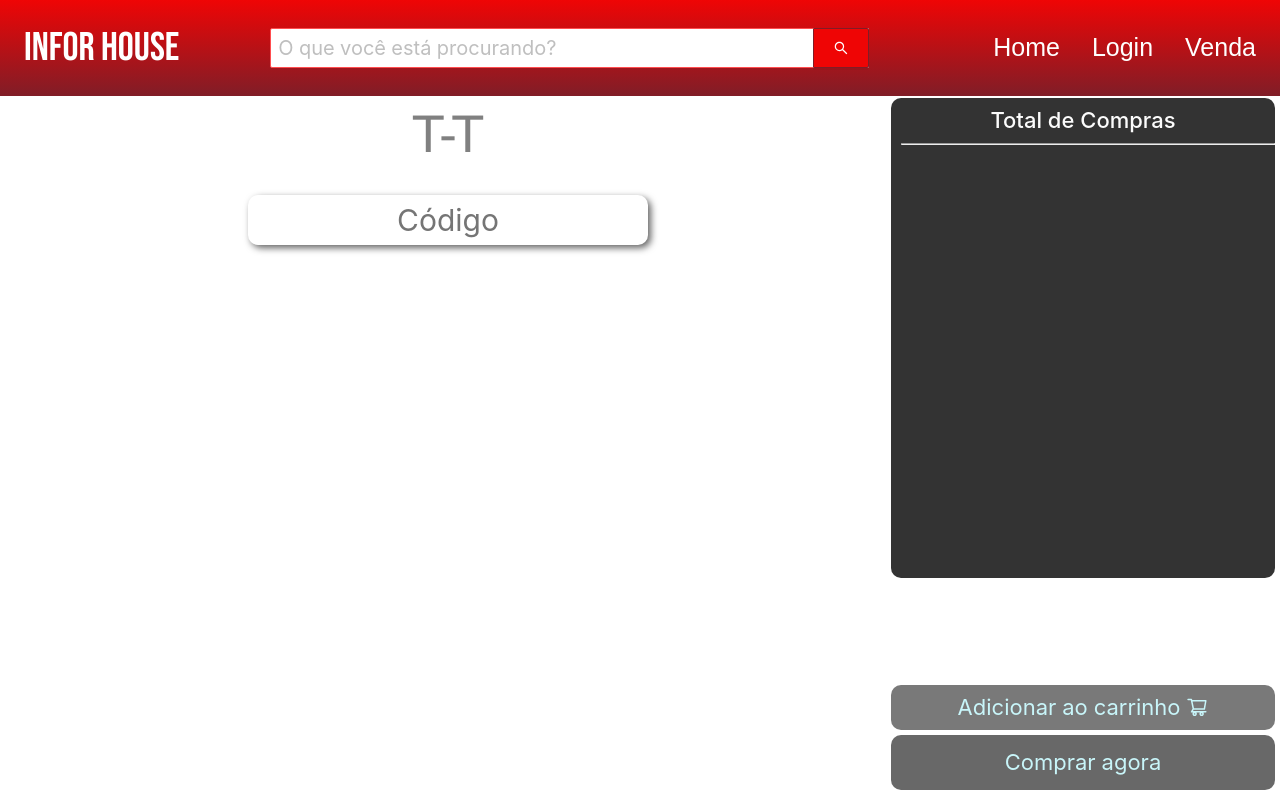
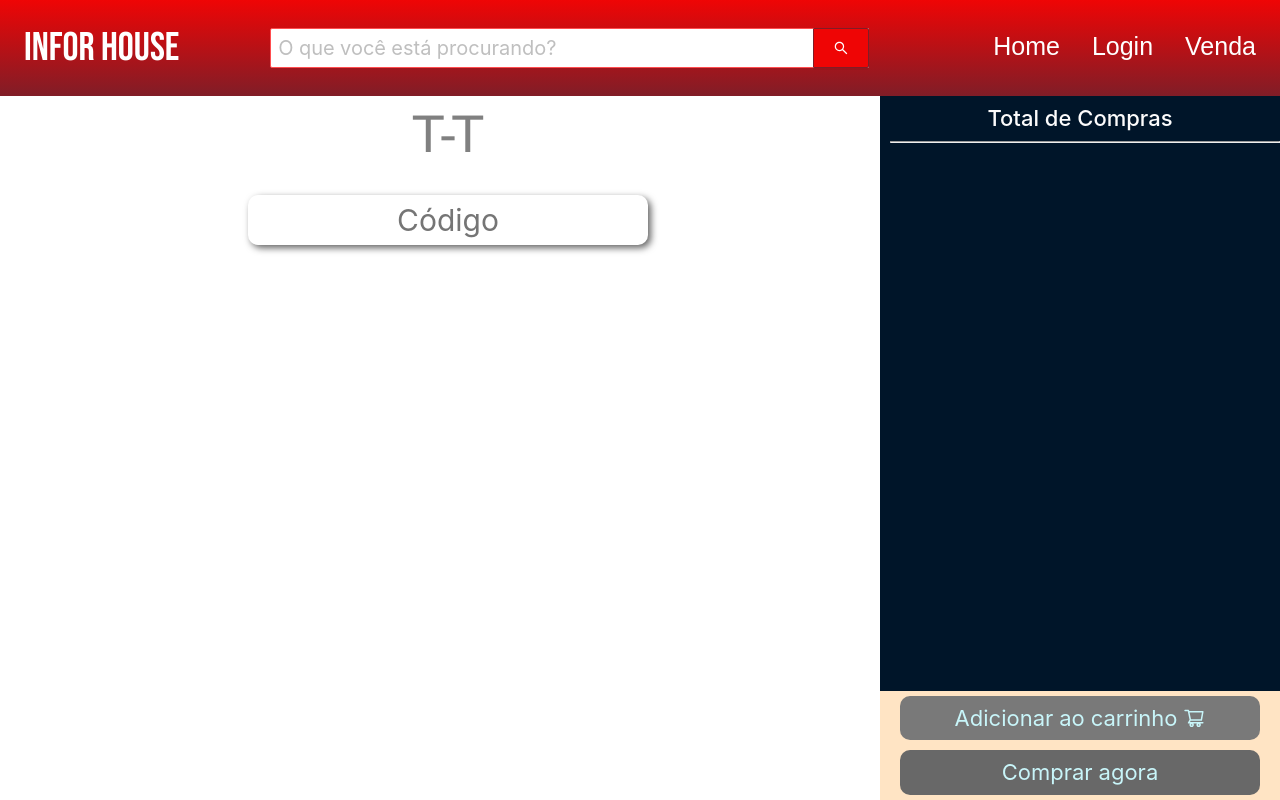
Before and after one commit to IuryMT/EstagioInforHouse, a React (Create React App) app: page /vendas in a window 1280 px wide. Built offline with nearby package versions, Linux system fonts and the light colour scheme.

Commit message:
implementação de tela do antd

```diff
--- a/src/App.js
+++ b/src/App.js
@@ -6,6 +6,8 @@ import { Home } from './pages/Home/index.js';
 import { Login } from './pages/Login/index.js';
 import { Main } from './components/Main.js';
 import { Input } from 'antd';
+import { Layout } from 'antd';
+const { Header } = Layout;
 
 function App() {
 
@@ -17,6 +19,8 @@ function App() {
 
   return (
     <div className="App">
+      <Layout>
+      <Header>
       <header className='header'>
         <div className='container'>
           <nav className='nav'>
@@ -47,6 +51,9 @@ function App() {
           {/* <div className={menu_class}></div> */}
         </div>
       </header>
+      </Header>
+      </Layout>
+
 
       <Routes>
         <Route path="/" element={<Home />} />
--- a/src/components/Main.js
+++ b/src/components/Main.js
@@ -1,7 +1,9 @@
 import './css/Main.scss'
 import React, { useState } from 'react';
 import relogio from "../img/relogio.png";
-import {ShoppingCartOutlined} from '@ant-design/icons'
+import { ShoppingCartOutlined } from '@ant-design/icons';
+import { Layout } from 'antd';
+const { Footer, Sider, Content } = Layout;
 
 // forms
 
@@ -52,11 +54,10 @@ export const Main = () => {
     }
     return (
         <>
-            <main>
+           {/* <main>
 
-                <form onSubmit={salva2} className='form' id='form'>
+                 <form onSubmit={salva2} className='form' id='form'>
                     <h1 className='title'>T-T</h1>
-                    {/* <input maxLength={12} type="number" placeholder={"Quantidade"} onChange={salva} id="quantidade" /> */}
                     <input maxLength={13} placeholder={"Código"} onChange={salva} id="codigo" type="text" />
                     <div className='cards'>
                         {codigos.map((codigo, index) => (
@@ -79,21 +80,74 @@ export const Main = () => {
 
                 <div className='direita'>
                     <h2 className='esc'>Total de Compras</h2>
-                    <hr></hr>
+                    <hr></hr> */}
                     {/* {codigos.map((codigo, index) => (
                         <div className='borda' key={index}>
                             <p className='p'>{codigo}</p>
                         </div>
                     ))} */}
-                    {/* key = {codigo.toString()} */ }
-                </div>
+                {/* </div>
                 <div className='esquerda'>
                     <a href='#' className='comprar'>Adicionar ao carrinho <ShoppingCartOutlined /></a>
                 </div>
                 <div className='esquerda2'>
                     <a href='#' className='comprar'>Comprar agora</a>
-                </div>
-            </main>
+                </div> */}
+
+
+
+
+
+
+
+{/* <Layout>
+                <Header>Header</Header> */}
+                <Layout>
+                    <Content>
+                        <form onSubmit={salva2} className='form' id='form'>
+                            <h1 className='title'>T-T</h1>
+                            <input maxLength={13} placeholder={"Código"} onChange={salva} id="codigo" type="text" />
+                            <div className='cards'>
+                                {codigos.map((codigo, index) => (
+                                    <div className='card' key={index}>
+                                        <div className='img'>
+                                            <img src={relogio} alt="not found" />
+                                        </div>
+                                        <div className='content'>
+                                            <h2 className='titulo'>{codigo}</h2>
+                                            <h4 className='descricao'>Descrição</h4>
+                                        </div>
+                                        <div className='valor'>
+                                            <h1 className='preco'>R$ 100</h1>
+                                            <h4 className='descricao'>á vista</h4>
+                                        </div>
+                                    </div>
+                                ))}
+                            </div>
+                        </form>
+                    </Content>
+                    <Sider>
+                        <h2 className='esc'>Total de Compras</h2>
+                        <hr></hr>
+                        <div className="baixo">
+                        <div className='esquerda'>
+                            <a href='#' className='comprar'>Adicionar ao carrinho <ShoppingCartOutlined /></a>
+                        </div>
+                        <div className='esquerda2'>
+                            <a href='#' className='comprar'>Comprar agora</a>
+                        </div>
+                        </div>
+                    </Sider>
+                </Layout>
+                {/* <Footer>Footer</Footer> */}
+            {/* </Layout> */}
+
+
+
+
+            {/* </main> */}
+
+
         </>
     )
 }
--- a/src/components/css/Header.scss
+++ b/src/components/css/Header.scss
@@ -8,11 +8,15 @@
 
 }
 
+.ant-layout-header{
+    padding: 0 !important;
+    height: 12vh !important;
+}
+
 .App {
     padding: 0;
     margin: 0;
     box-sizing: border-box;
-    width: 100vh !important;
     width: 100vw !important;
 }
 
@@ -27,7 +31,6 @@
 
 ::-webkit-scrollbar-thumb {
     background: rgba(55, 100, 155);
-    border-radius: 10px;
 }
 
 body {
--- a/src/components/css/Main.scss
+++ b/src/components/css/Main.scss
@@ -1,12 +1,12 @@
-main {
-    top: 12vh;
-    overflow-x: hidden;
-    overflow-y: hidden;
-    width: 100vw;
-    height: 88vh;
-    text-align: center;
-    position: relative;
-}
+// main {
+//     top: 12vh;
+//     overflow-x: hidden;
+//     overflow-y: hidden;
+//     width: 100vw;
+//     height: 88vh;
+//     text-align: center;
+//     position: relative;
+// }
 
 .esc {
     margin: 5px;
@@ -94,6 +94,10 @@ img {
     object-fit: cover;
 }
 
+.ant-layout-content{
+    text-align: center;
+}
+
 .content {
     display: flex;
     align-items: flex-start;
@@ -136,14 +140,21 @@ hr {
     margin-left: 10px;
 }
 
+.baixo{
+    display: flex;
+    flex-direction: column;
+    justify-content: end;
+    position: absolute;
+    bottom: 0;
+    width: 100%;
+    background-color: bisque;
+    height: auto;
+}
+
 .esquerda {
     display: flex;
-    position: absolute;
-    right: 5px;
-    bottom: 70px;
-    width: 30vw;
-    // background-color: teal;
-    // background-image: linear-gradient(#00b193,#009675);
+    width: 90%;
+    margin: 5px auto;
     background-color: rgb(121, 121, 121);
     border-radius: 10px;
     align-items: center;
@@ -153,13 +164,8 @@ hr {
 
 .esquerda2 {
     display: flex;
-    position: absolute;
-    right: 5px;
-    bottom: 10px;
-    width: 30vw;
-    padding: 5px;
-    // background-color: teal;
-    // background-image: linear-gradient(#00b193,#009675);
+    width: 90%;
+    margin: 5px auto;
     background-color: rgb(104, 104, 104);
     border-radius: 10px;
     text-align: center;
@@ -171,7 +177,7 @@ hr {
     width: 100%;
     text-align: center;
     text-decoration: none;
-    margin: 5px;
+    padding: 5px;
     color: rgb(200, 245, 249);
     font-size: 22px;
 
@@ -181,15 +187,11 @@ hr {
     color: #fff;
 }
 
-
-/* .salvar{
-    display: block;
-    margin: 0 auto;
-    margin-top: 50px;
-    padding: 10px;
-    border: none;
-    cursor: pointer;
-} */
+.ant-layout-sider{
+    width:400px !important;
+    max-width: 400px !important;
+    min-width: 400px !important;
+}
 
 .borda {
     border: 2px solid white;
--- a/src/pages/Home/index.js
+++ b/src/pages/Home/index.js
@@ -9,7 +9,7 @@ import 'antd/dist/antd.min.css'
 import { ShoppingCartOutlined, TagOutlined, UserOutlined, HomeOutlined } from '@ant-design/icons'
 
 
-import { Swiper, SwiperSlide, Autoplay } from "swiper/react";
+import { Swiper, SwiperSlide } from "swiper/react";
 
 // Import Swiper styles
 import "../../../node_modules/swiper/swiper.min.css";
```
